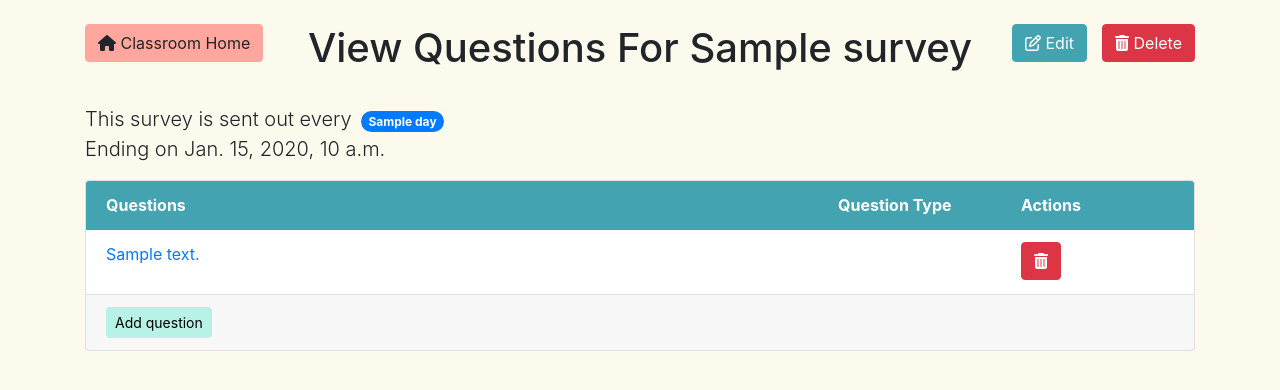
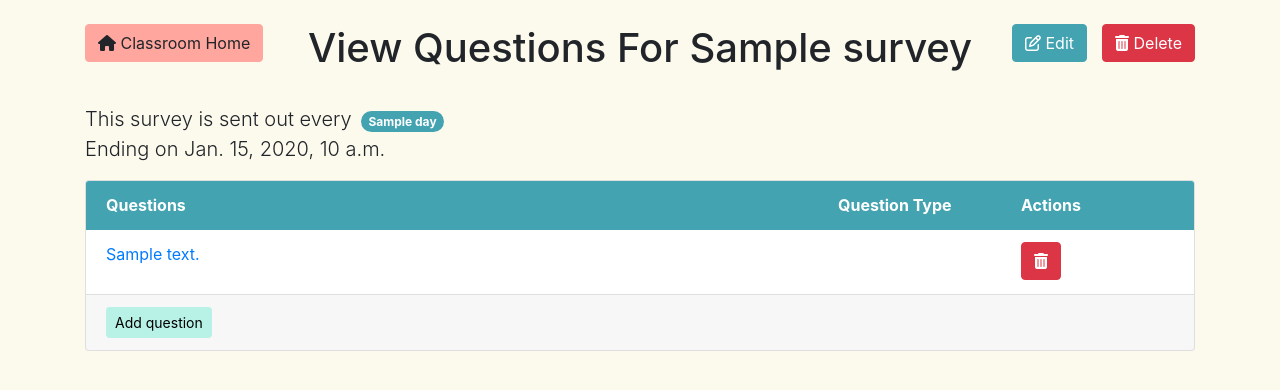
Before and after one commit to RTiwary/FeedBee, a Django app: template apps/teachers/templates/teachers/view_questions.html in a window 1280 px wide. Shown: the part 56-446 px from the top of the page. Run offline with Django 3.2, Linux system fonts and the light colour scheme; the template is opened without the code that fills it: most values are stand-ins (such as "Sample title", 1, 10 or a date in 2020); some libraries are stand-ins or nearby versions.

Commit message:
changed color of badges

```diff
--- a/apps/teachers/templates/teachers/view_questions.html
+++ b/apps/teachers/templates/teachers/view_questions.html
@@ -108,7 +108,7 @@
 
         <p class="d-inline lead">This survey is sent out every </p>
         {% for day in frequency_list %}
-            <span class="d-inline ml-1 badge badge-pill badge-primary">{{ day }}</span>
+            <span class="d-inline ml-1 badge badge-pill badge-primary" style="background-color: #43A3B1; border-color: #43A3B1;">{{ day }}</span>
         {% endfor %}
         <p class="lead">Ending on {{ survey.end_date }}</p>
 
```
